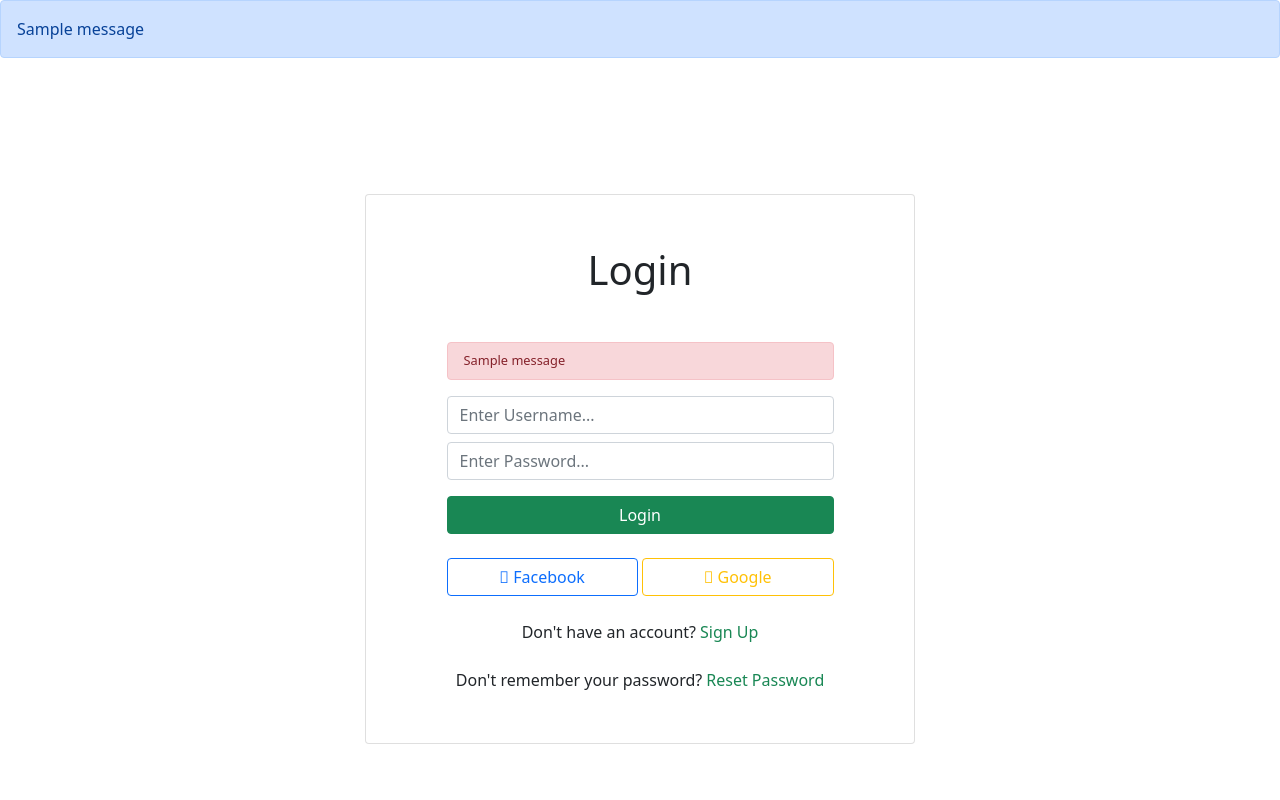
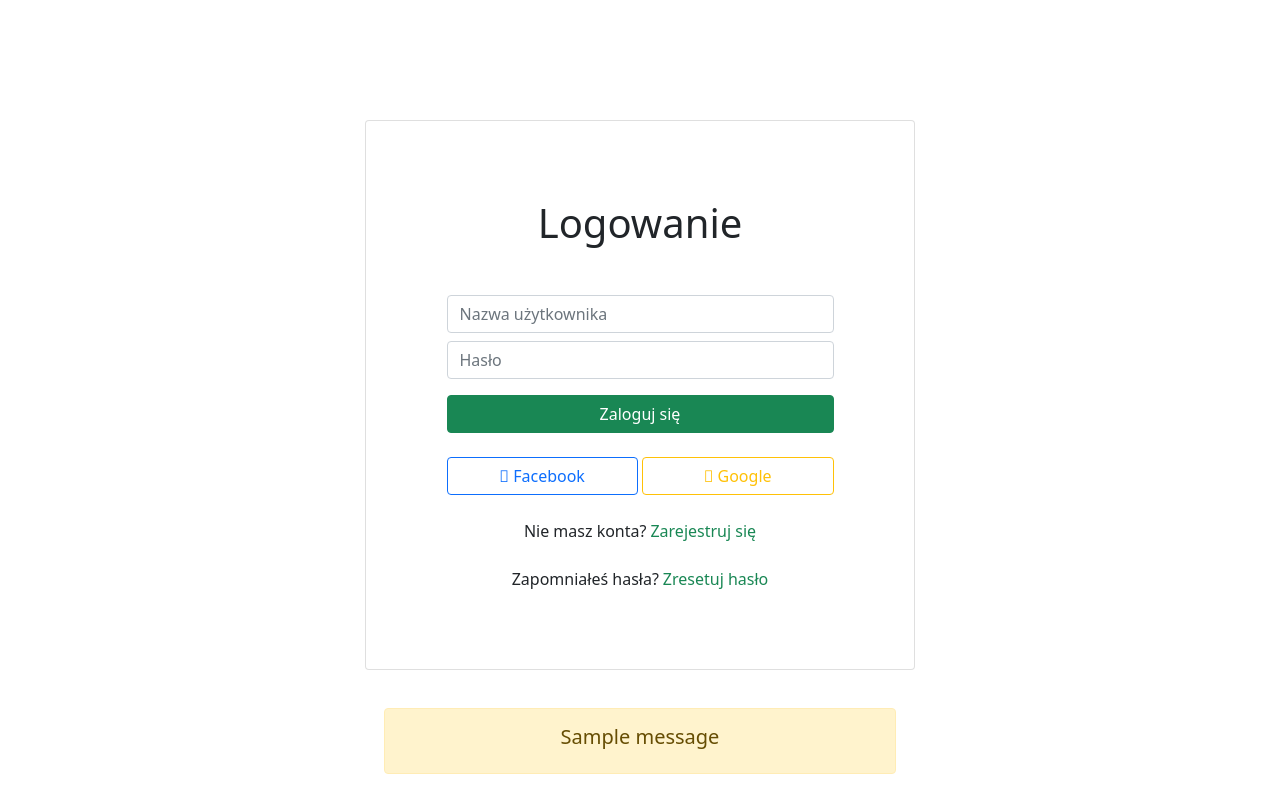
Before and after one commit to musialpatryk/web-book, a Django app: page /accounts/login/?next=/books/requests/ in a window 1280 px wide. Run offline with Django 3.2, Linux system fonts and the light colour scheme; tables that the repository leaves empty hold one stand-in row (values such as "Sample post"); one stand-in notice (Sample message) is shown; parts of the project's set-up code (start-up, migrations or seed data) failed here and were passed over; some libraries are stand-ins or nearby versions; some web fonts are replaced.

Commit message:
Fix messages requests and pagination

```diff
--- a/accounts/templates/accounts/login.html
+++ b/accounts/templates/accounts/login.html
@@ -8,21 +8,13 @@
         <div class="login-page card">
             <div class="card-body d-flex justify-content-center align-items-center">
                 <div class="w-75">
-                    <h1 class="w-100 mb-5 text-center">Login</h1>
+                    <h1 class="w-100 mb-5 text-center">Logowanie</h1>
                     <form action="{% url 'accounts:login' %}" method="post">
                          {% csrf_token %}
 
-                        <div class="messages my-3">
-                            {% for message in messages %}
-                                <div class="alert alert-danger alert-sm my-1" role="alert">
-                                  {{message}}
-                                </div>
-                            {% endfor %}
-                        </div>
-
-                        <input class="form-control mb-2" type="username" name="username" id="sample" placeholder="Enter Username...">
-                        <input class="form-control mb-2" type="password" name="password" id="sample1" placeholder="Enter Password...">
-                        <button class="btn btn-success w-100 mt-2" type="submit">Login</button>
+                        <input class="form-control mb-2" type="username" name="username" id="username" placeholder="Nazwa użytkownika">
+                        <input class="form-control mb-2" type="password" name="password" id="password" placeholder="Hasło">
+                        <button class="btn btn-success w-100 mt-2" type="submit">Zaloguj się</button>
 
                        <div class="mt-4">
                             <div class="mt-4" style="text-align: center;">
@@ -37,12 +29,12 @@
                        </div>
                     </form>
                     <div class="d-flex justify-content-center mt-4">
-                        Don't have an account?
-                        <a class="d-block ms-1 link-success" href="{% url 'accounts:signup' %}">Sign Up</a>
+                        Nie masz konta?
+                        <a class="d-block ms-1 link-success" href="{% url 'accounts:signup' %}">Zarejestruj się</a>
                     </div>
                     <div class="d-flex justify-content-center mt-4">
-                        Don't remember your password?
-                        <a class="d-block ms-1 link-success" href="{% url 'reset_password' %}">Reset Password</a>
+                        Zapomniałeś hasła?
+                        <a class="d-block ms-1 link-success" href="{% url 'reset_password' %}">Zresetuj hasło</a>
                     </div>
                 </div>
 
--- a/assets/style.css
+++ b/assets/style.css
@@ -36,6 +36,13 @@ body{
 .alert-sm {
     padding: 0.5rem 1rem !important;
     font-size: 0.8rem !important;
+}
+
+.message-container {
+    position: fixed;
+    left: 30%;
+    right: 30%;
+    bottom: 10px;
 }
 
 /* Navbar styles */
--- a/books/templates/books/book_list.html
+++ b/books/templates/books/book_list.html
@@ -1,7 +1,7 @@
 {% extends 'base_layout.html' %}
 
 {% block content %}
-    <h1 class="text-center mb-5">Lista książek</h1>
+    <h1 class="text-center mb-4">Lista książek</h1>
 
     {% for book in books %}
         <div class="mb-4">
--- a/books/templates/books/book_requests.html
+++ b/books/templates/books/book_requests.html
@@ -3,7 +3,7 @@
 {% block content %}
     <h1 class="text-center mb-5">Książki czekające na akceptacje</h1>
         {% if not forms %}
-            <h3>Brak nowych zgłoszeń</h3>
+            <h3 class="mb-4">Brak nowych zgłoszeń</h3>
         {% endif %}
 
         {% for form in forms %}
--- a/reviews/views.py
+++ b/reviews/views.py
@@ -1,3 +1,4 @@
+from django.core.paginator import Paginator
 from django.shortcuts import render
 from books.models import Book
 from reviews.models import Review
@@ -30,7 +31,6 @@ def review_create(request):
         messages.success(request, 'Recenzja została dodana i oczekuje na akceptację')
         return HttpResponseRedirect('/')
 
-    book = Book.objects.get(slug='test')
     form = ReviewForm()
     return render(request, 'reviews/review_create.html', {'form': form})
 
@@ -65,5 +65,7 @@ def reject_review(request):
 @login_required(login_url='accounts:login')
 @admin_only
 def review_list(request):
-    reviews = Review.objects.filter(status=Review.STATUS_PENDING)
+    p = Paginator(Review.objects.filter(status=Review.STATUS_PENDING), 10)
+    page = request.GET.get('page')
+    reviews = p.get_page(page)
     return render(request, 'reviews/review_list.html', {'reviews': reviews})
--- a/role_requests/views.py
+++ b/role_requests/views.py
@@ -1,3 +1,4 @@
+from django.core.paginator import Paginator
 from django.shortcuts import render
 from .models import RoleRequest
 from django.http import HttpResponseRedirect
@@ -11,7 +12,9 @@ from django.contrib.auth.decorators import login_required
 @admin_only
 @login_required(login_url='accounts:login')
 def role_request_list(request):
-    role_requests = RoleRequest.objects.filter(status=RoleRequest.STATUS_PENDING)
+    p = Paginator(RoleRequest.objects.filter(status=RoleRequest.STATUS_PENDING), 10)
+    page = request.GET.get('page')
+    role_requests = p.get_page(page)
     return render(request, 'role_requests/role_request_list.html', {'role_requests': role_requests})
 
 
--- a/templates/base_layout.html
+++ b/templates/base_layout.html
@@ -15,12 +15,6 @@
         <script src="https://stackpath.bootstrapcdn.com/bootstrap/4.1.3/js/bootstrap.min.js" integrity="sha384-ChfqqxuZUCnJSK3+MXmPNIyE6ZbWh2IMqE241rYiqJxyMiZ6OW/JmZQ5stwEULTy" crossorigin="anonymous"></script>
     </head>
     <body>
-
-    {% for msg in messages %}
-    <div class="alert alert-primary" role="alert">
-        {{msg}}
-    </div>
-    {% endfor %}
 
     {% if request.user.is_authenticated %}
      <nav class="navbar navbar-expand-lg navbar-dark bg-dark mb-5">
@@ -57,9 +51,12 @@
               <a class="nav-link" href="/about">O serwisie</a>
             </li>
 
+            {% if not request.user.is_staff %}
             <li class="nav-item">
               <a class="nav-link" href="{% url 'role_requests:create' %}">Aplikuj na moderatora</a>
             </li>
+            {% endif %}
+
               {% if request.user.is_staff %}
               <li class="nav-item dropdown">
                   <a class="nav-link dropdown-toggle"
@@ -100,7 +97,6 @@
                     <li>
                         <form action="{% url 'accounts:login' %}" class="dropdown-item" method="get">
                             {% csrf_token %}
-                            <!--User: {{user}}-->
                             <button type="submit" class="dropdown-item">Login</button>
                         </form>
                         <div class="dropdown-divider"></div>
@@ -147,6 +143,14 @@
         {% include "footer.html" %}
     {% endif %}
 
+    {% for msg in messages %}
+    <div class="message-container">
+         <div class="alert alert-warning" role="alert">
+            <h5 class="alert-heading text-center">{{msg}}</h5>
+        </div>
+     </div>
+    {% endfor %}
+
     <script src="{% static 'js/bootstrap.js' %}"></script>
     </body>
 </html>
```
Also changed, not shown: role_requests/templates/role_requests/role_request_list.html (+4 -32 lines), role_requests/templates/role_requests/role_request_snippet.html (+19 -11 lines).
